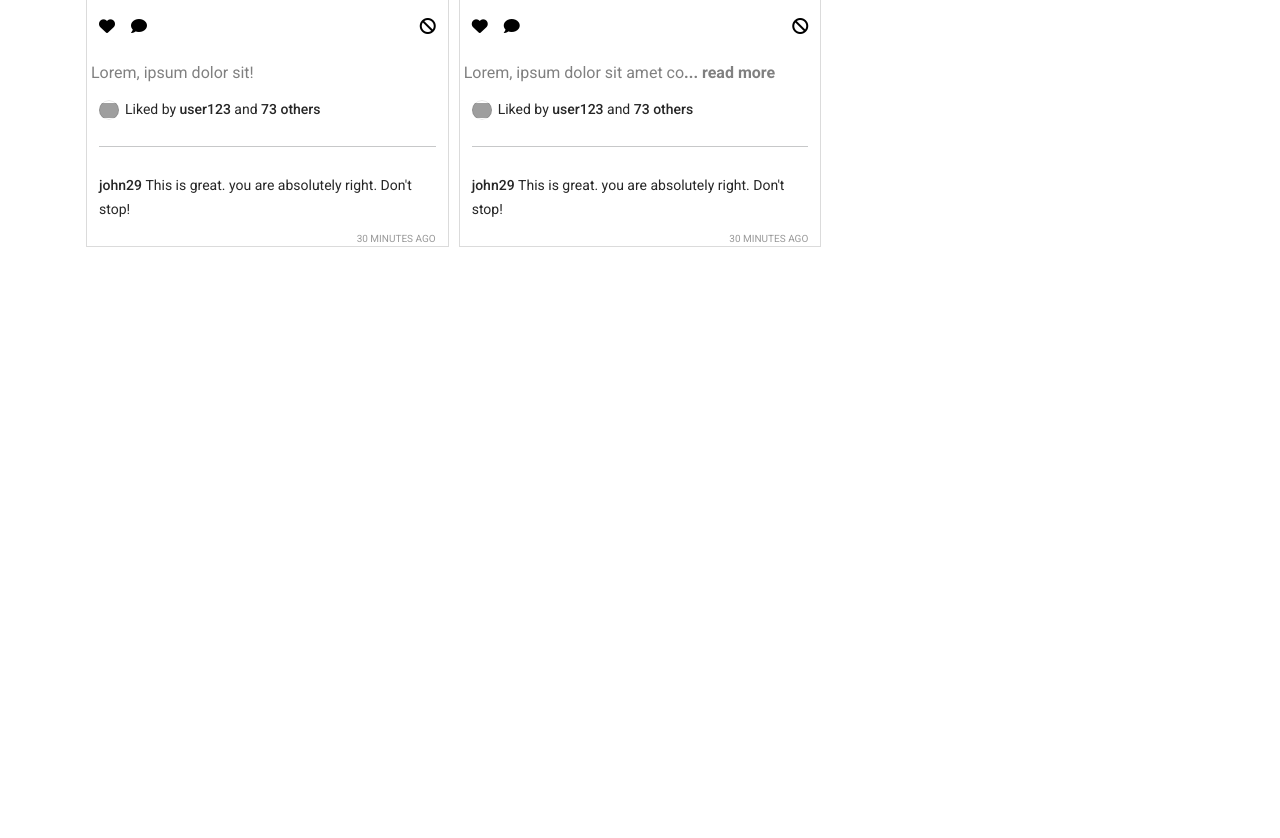
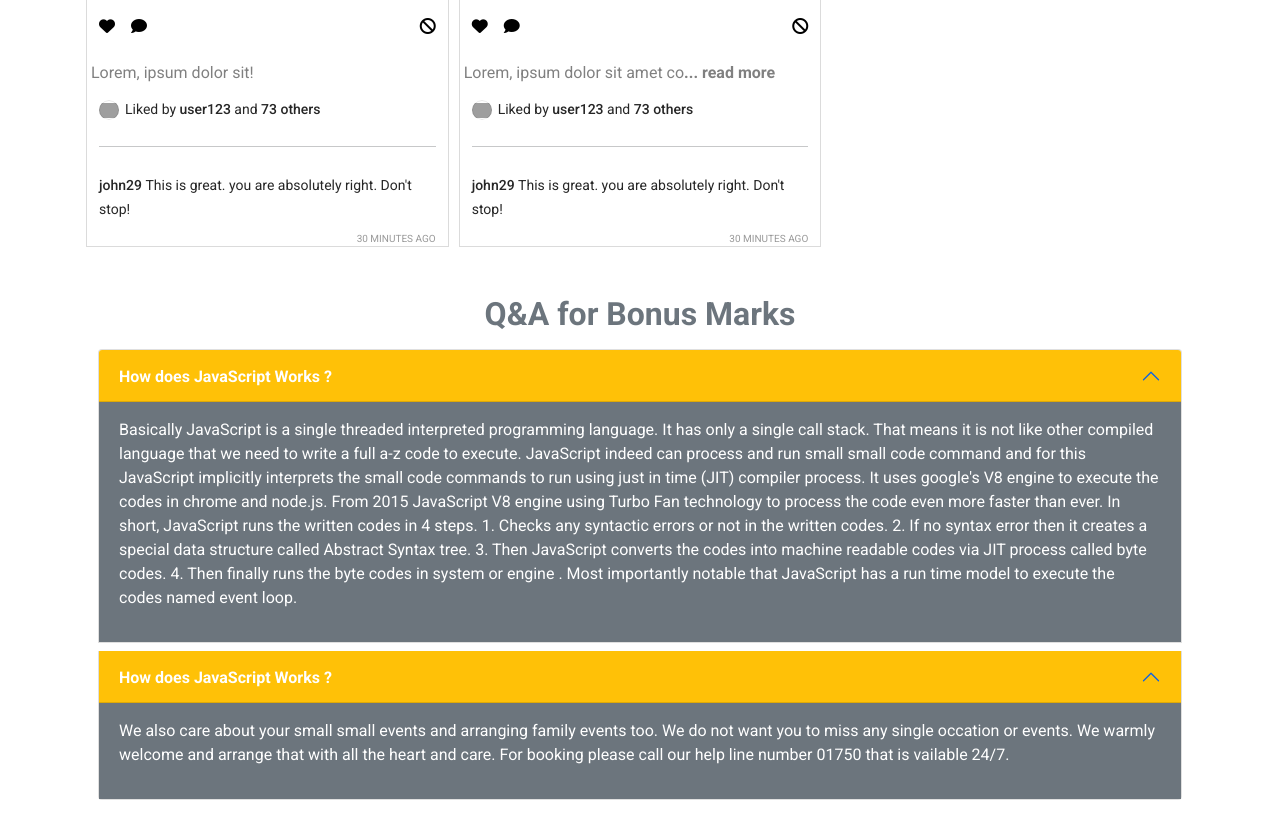
Before and after one commit to Zahid-BM/insta-sohor-debugging, a plain HTML site: page index.html in a window 1280 px wide. Shown: the part 1285-2123 px from the top of the page. Before the commit the page ends 1548 px from the top, so only its background shows below. Drawn offline with nearby package versions, Linux system fonts and the light colour scheme; grey boxes are pictures that could not be loaded.

Commit message:
bonus 1st question answered Alhamdulillah

```diff
--- a/index.html
+++ b/index.html
@@ -1,5 +1,6 @@
 <!DOCTYPE html>
 <html lang="en">
+
 <head>
     <meta charset="UTF-8" />
     <meta http-equiv="X-UA-Compatible" content="IE=edge" />
@@ -7,49 +8,28 @@
     <title>Insta-Sohor</title>
     <link rel="stylesheet" href="./css/style.css" />
     <!-- Latest compiled and minified CSS -->
-        <link
-            href="https://cdn.jsdelivr.net/npm/bootstrap@5.1.3/dist/css/bootstrap.min.css"
-            rel="stylesheet"
-            integrity="sha384-1BmE4kWBq78iYhFldvKuhfTAU6auU8tT94WrHftjDbrCEXSU1oBoqyl2QvZ6jIW3"
-            crossorigin="anonymous"
-        />
+    <link href="https://cdn.jsdelivr.net/npm/bootstrap@5.1.3/dist/css/bootstrap.min.css" rel="stylesheet"
+        integrity="sha384-1BmE4kWBq78iYhFldvKuhfTAU6auU8tT94WrHftjDbrCEXSU1oBoqyl2QvZ6jIW3" crossorigin="anonymous" />
 
     <!-- google Montserrat  font  -->
     <link rel="preconnect" href="https://fonts.googleapis.com" />
     <link rel="preconnect" href="https://fonts.gstatic.com" crossorigin />
-        <link
-            href="https://fonts.googleapis.com/css2?family=Montserrat:wght@300;400;500&display=swap"
-            rel="stylesheet"
-        />
-        <link
-            rel="stylesheet"
-            href="https://cdnjs.cloudflare.com/ajax/libs/font-awesome/6.0.0/css/all.min.css"
+    <link href="https://fonts.googleapis.com/css2?family=Montserrat:wght@300;400;500&display=swap" rel="stylesheet" />
+    <link rel="stylesheet" href="https://cdnjs.cloudflare.com/ajax/libs/font-awesome/6.0.0/css/all.min.css"
         integrity="sha512-9usAa10IRO0HhonpyAIVpjrylPvoDwiPUiKdWk5t3PyolY1cOd4DSE0Ga+ri4AuTroPR5aQvXU9xC6qOPnzFeg=="
-            crossorigin="anonymous"
-            referrerpolicy="no-referrer"
-        />
+        crossorigin="anonymous" referrerpolicy="no-referrer" />
 </head>
 
 <body>
     <header>
         <nav class="navbar navbar-expand-lg navbar-light bg-light px-5">
             <a class="navbar-brand" href="#">Insta-Sohor</a>
-                <button
-                    class="navbar-toggler"
-                    type="button"
-                    data-toggle="collapse"
-                    data-target="#navbarSupportedContent"
-                    aria-controls="navbarSupportedContent"
-                    aria-expanded="false"
-                    aria-label="Toggle navigation"
-                >
+            <button class="navbar-toggler" type="button" data-toggle="collapse" data-target="#navbarSupportedContent"
+                aria-controls="navbarSupportedContent" aria-expanded="false" aria-label="Toggle navigation">
                 <span class="navbar-toggler-icon"></span>
             </button>
 
-                <div
-                    class="collapse navbar-collapse justify-content-end"
-                    id="navbarSupportedContent"
-                >
+            <div class="collapse navbar-collapse justify-content-end" id="navbarSupportedContent">
                 <ul class="navbar-nav mr-auto">
                     <li class="nav-link active" role="button" onclick="switchTab( 'posts' )">
                         <i class="fa-solid fa-house"></i>
@@ -76,10 +56,74 @@
         <div id="reported">
             <h1>Reported posts</h1>
         </div>
+        <section class="container my-5">
+            <h2 class="fw-bolder text-center text-secondary">Q&A for Bonus Marks</h2>
+            <div class="row ">
+                <div class="col-12 ">
+                    <div class="accordion w-100 " id="accordionExample">
+
+                        <div class="accordion-item my-2 ">
+                            <h2 class="accordion-header" id="headingOne">
+                                <button class="accordion-button bg-warning text-white fw-bold " type="button"
+                                    data-bs-toggle="collapse" data-bs-target="#collapseOne" aria-expanded="true"
+                                    aria-controls="collapseOne">
+                                    How does JavaScript Works ?
+                                </button>
+                            </h2>
+                            <div id="collapseOne" class="accordion-collapse collapse show" aria-labelledby="headingOne"
+                                data-bs-parent="#accordionExample">
+                                <div class="accordion-body bg-secondary text-white">
+                                    <p> Basically JavaScript is a single threaded interpreted programming language. It
+                                        has only a single call stack. That means it is not like other compiled language
+                                        that we need to write a full a-z code to execute. JavaScript indeed can process
+                                        and run small small code command and for this JavaScript implicitly interprets
+                                        the small code commands to run using just in time (JIT) compiler process. It
+                                        uses google's V8 engine to execute the codes in chrome and node.js. From 2015
+                                        JavaScript V8 engine using Turbo Fan technology to process the code even more
+                                        faster than ever. In short, JavaScript runs the written codes in 4 steps. 1.
+                                        Checks any syntactic errors or not in the written codes. 2. If no syntax error
+                                        then it creates a special data structure called Abstract Syntax tree. 3. Then
+                                        JavaScript converts the codes into machine readable codes via JIT process called
+                                        byte codes. 4. Then finally runs the byte codes in system or engine . Most
+                                        importantly notable that JavaScript has a run time model to execute the codes
+                                        named event loop.</p>
+                                </div>
+                            </div>
+                        </div>
+                        <div class="accordion-item">
+                            <h2 class="accordion-header" id="headingOne1">
+                                <button class="accordion-button bg-warning text-white fw-bold " type="button"
+                                    data-bs-toggle="collapse" data-bs-target="#collapseOne1" aria-expanded="true"
+                                    aria-controls="collapseOne1">
+                                    How does JavaScript Works ?
+                                </button>
+                            </h2>
+                            <div id="collapseOne1" class="accordion-collapse collapse show"
+                                aria-labelledby="headingOne1" data-bs-parent="#accordionExample">
+                                <div class="accordion-body bg-secondary text-white">
+                                    <p> We also care about your small small events and arranging family events too. We
+                                        do not want you to miss any single occation or events. We warmly welcome and
+                                        arrange that with all the heart and care. For booking please call our help line
+                                        number 01750 that is vailable 24/7.</p>
+                                </div>
+                            </div>
+                        </div>
+
+                    </div>
+                </div>
+
+
+            </div>
+
+        </section>
     </main>
     <footer></footer>
-
+    <!-- bootstrap script file -->
+    <script src="https://cdn.jsdelivr.net/npm/bootstrap@5.0.2/dist/js/bootstrap.bundle.min.js"
+        integrity="sha384-MrcW6ZMFYlzcLA8Nl+NtUVF0sA7MsXsP1UyJoMp4YLEuNSfAP+JcXn/tWtIaxVXM" crossorigin="anonymous">
+    </script>
     <!-- add javascript  file  -->
     <script src="./js/app.js"></script>
 </body>
+
 </html>
```
Also changed, not shown: 1 other file. Lines whose indentation alone changed are shown as unchanged.
